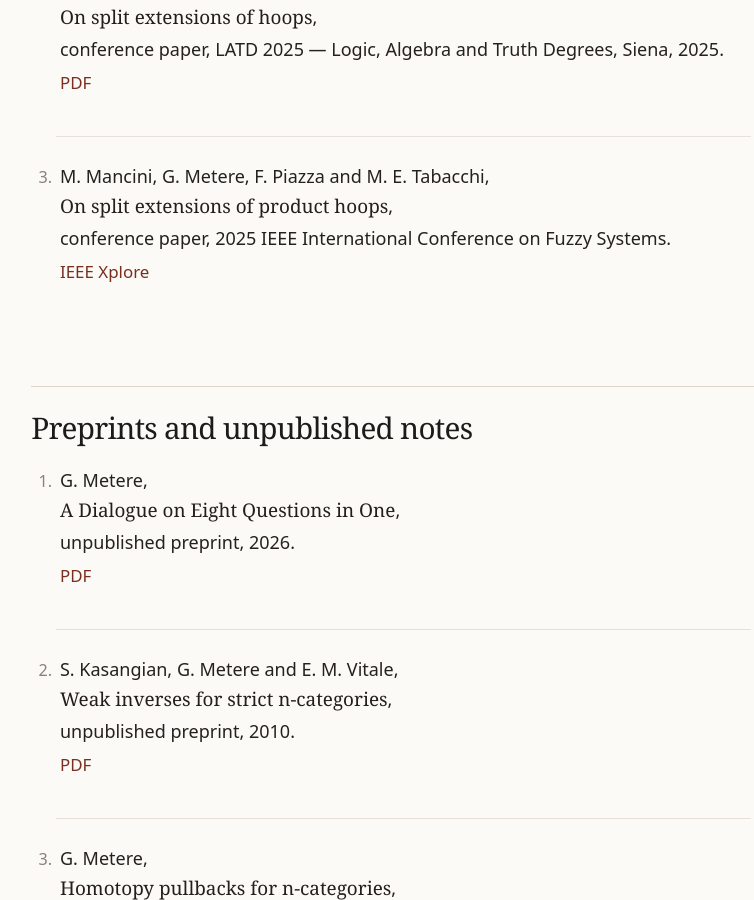
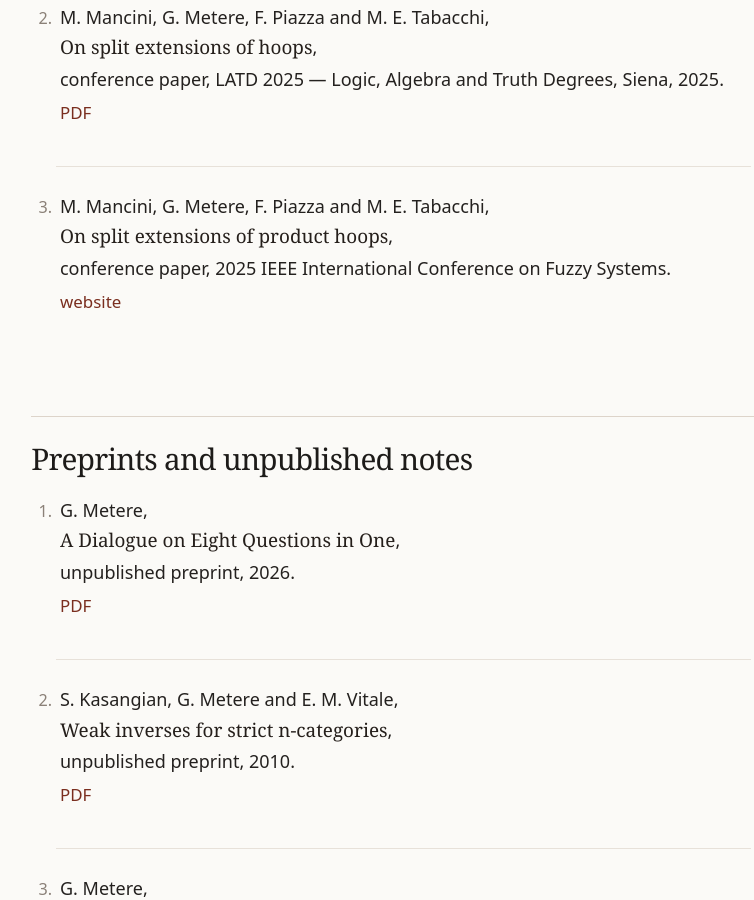
Before and after one commit to gmetere/gmetere.github.io, a Jekyll site: the page built from publications.md, in a window 1280 px wide and 900 px high, scrolled down 6463 px. Shown: the whole window, without its empty margins (114-868 px from the left). Built offline with Jekyll 4.4.1, drawn with Linux system fonts in a browser that asks for light colours.

Commit message:
Update publications.md

```diff
--- a/publications.md
+++ b/publications.md
@@ -201,7 +201,7 @@ include a link to an arXiv version or to an openly accessible PDF.
 1. M. Mancini, G. Metere, F. Piazza and M. E. Tabacchi,
    **On split extensions of product hoops**,
    conference paper, 2025 IEEE International Conference on Fuzzy Systems.
-   [IEEE Xplore](https://ieeexplore.ieee.org/document/11152177)
+   [website](https://ieeexplore.ieee.org/document/11152177)
 
 ## Preprints and unpublished notes
 
```
